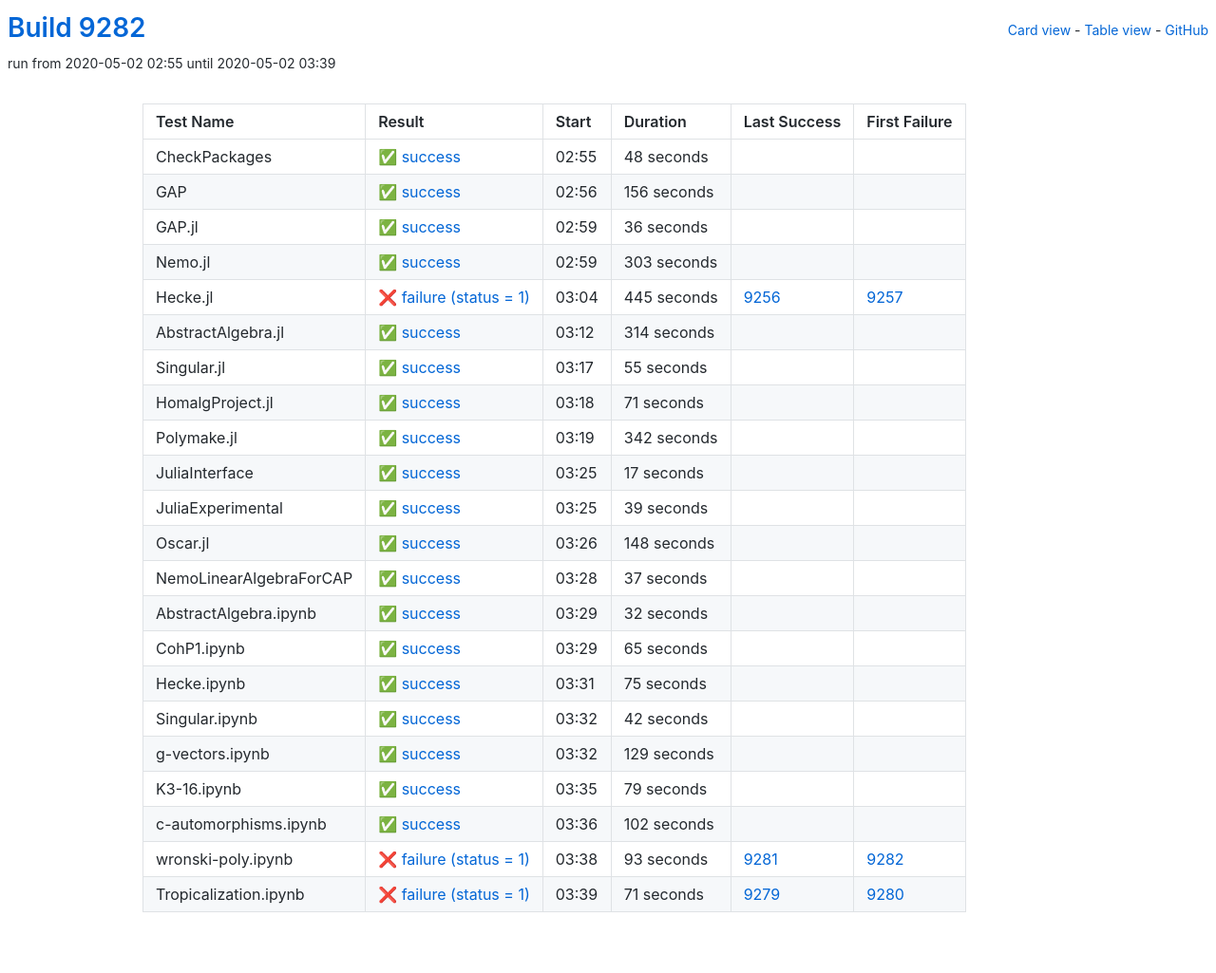
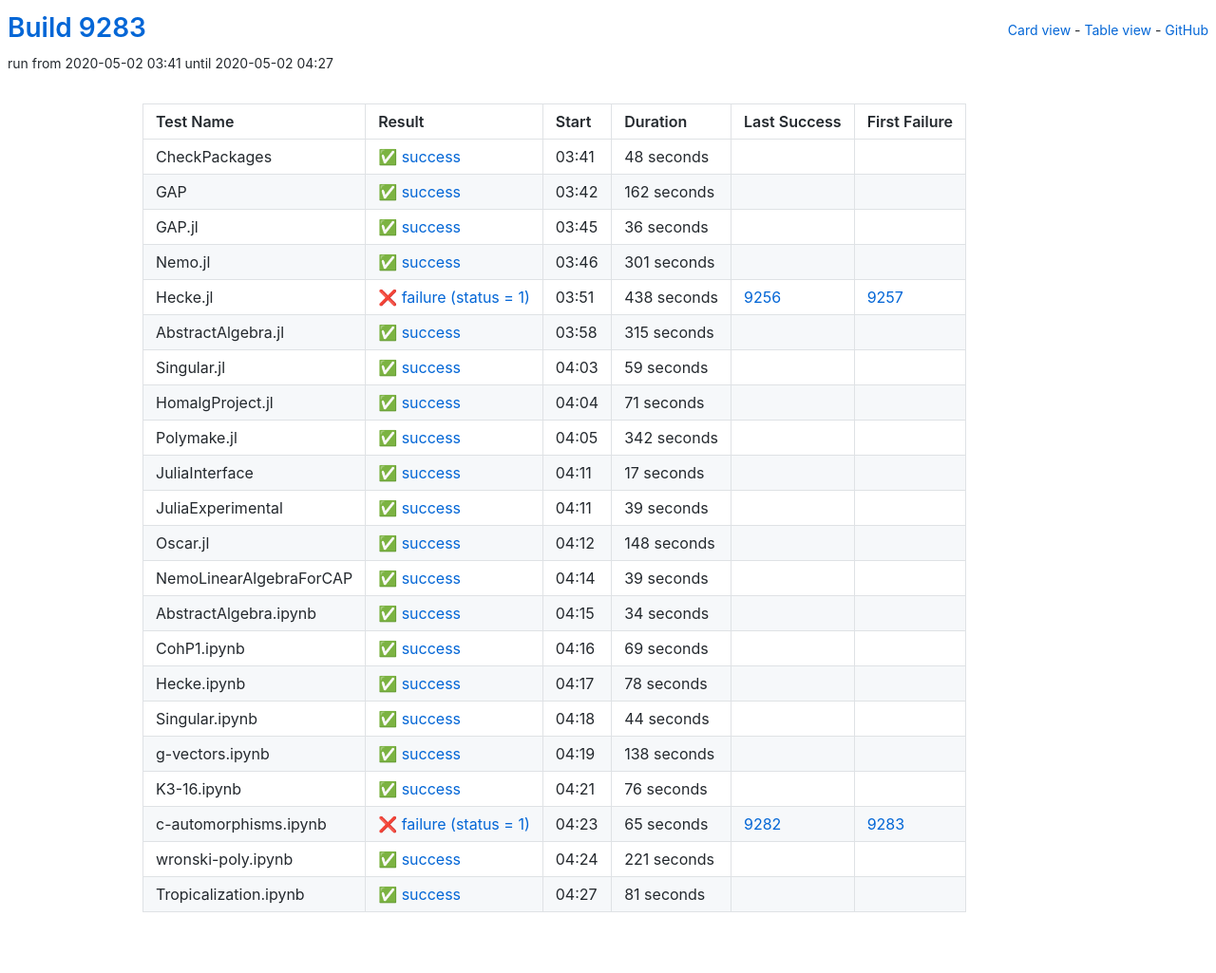
Before and after one commit to oscar-system/oscar-ci-status, a Jekyll site: the page built from table.html, in a window 1280 px wide. Shown: the whole page at 95% size. Built offline with Jekyll 4.4.1, drawn with Linux system fonts in a browser that asks for light colours.

Commit message:
Build 9283

```diff
--- a/_data/ci.yml
+++ b/_data/ci.yml
@@ -1,5 +1,5 @@
-build: 9282
-build_url: https://oscarci.mathematik.uni-kl.de/job/oscar/9282/
+build: 9283
+build_url: https://oscarci.mathematik.uni-kl.de/job/oscar/9283/
 job: oscar
 tests:
 - duration: 48
@@ -8,20 +8,20 @@ tests:
   first_failure_url: null
   last_success: false
   last_success_url: null
-  log: https://oscarci.mathematik.uni-kl.de/job/oscar/9282/artifact/logs/build-9282/CheckPackages.log
+  log: https://oscarci.mathematik.uni-kl.de/job/oscar/9283/artifact/logs/build-9283/CheckPackages.log
   name: CheckPackages
-  start: 2020-05-02 02:55
+  start: 2020-05-02 03:41
   status: success
   success: true
-- duration: 156
+- duration: 162
   exitcode: 0
   first_failure: false
   first_failure_url: null
   last_success: false
   last_success_url: null
-  log: https://oscarci.mathematik.uni-kl.de/job/oscar/9282/artifact/logs/build-9282/GAP.log
+  log: https://oscarci.mathematik.uni-kl.de/job/oscar/9283/artifact/logs/build-9283/GAP.log
   name: GAP
-  start: 2020-05-02 02:56
+  start: 2020-05-02 03:42
   status: success
   success: true
 - duration: 36
@@ -30,53 +30,53 @@ tests:
   first_failure_url: null
   last_success: false
   last_success_url: null
-  log: https://oscarci.mathematik.uni-kl.de/job/oscar/9282/artifact/logs/build-9282/GAP.jl.log
+  log: https://oscarci.mathematik.uni-kl.de/job/oscar/9283/artifact/logs/build-9283/GAP.jl.log
   name: GAP.jl
-  start: 2020-05-02 02:59
+  start: 2020-05-02 03:45
   status: success
   success: true
-- duration: 303
+- duration: 301
   exitcode: 0
   first_failure: false
   first_failure_url: null
   last_success: false
   last_success_url: null
-  log: https://oscarci.mathematik.uni-kl.de/job/oscar/9282/artifact/logs/build-9282/Nemo.jl.log
+  log: https://oscarci.mathematik.uni-kl.de/job/oscar/9283/artifact/logs/build-9283/Nemo.jl.log
   name: Nemo.jl
-  start: 2020-05-02 02:59
+  start: 2020-05-02 03:46
   status: success
   success: true
-- duration: 445
+- duration: 438
   exitcode: 1
   first_failure: 9257
   first_failure_url: https://oscarci.mathematik.uni-kl.de/job/oscar/9257/
   last_success: 9256
   last_success_url: https://oscarci.mathematik.uni-kl.de/job/oscar/9256/
-  log: https://oscarci.mathematik.uni-kl.de/job/oscar/9282/artifact/logs/build-9282/Hecke.jl.log
+  log: https://oscarci.mathematik.uni-kl.de/job/oscar/9283/artifact/logs/build-9283/Hecke.jl.log
   name: Hecke.jl
-  start: 2020-05-02 03:04
+  start: 2020-05-02 03:51
   status: failure
   success: false
-- duration: 314
+- duration: 315
   exitcode: 0
   first_failure: false
   first_failure_url: null
   last_success: false
   last_success_url: null
-  log: https://oscarci.mathematik.uni-kl.de/job/oscar/9282/artifact/logs/build-9282/AbstractAlgebra.jl.log
+  log: https://oscarci.mathematik.uni-kl.de/job/oscar/9283/artifact/logs/build-9283/AbstractAlgebra.jl.log
   name: AbstractAlgebra.jl
-  start: 2020-05-02 03:12
+  start: 2020-05-02 03:58
   status: success
   success: true
-- duration: 55
+- duration: 59
   exitcode: 0
   first_failure: false
   first_failure_url: null
   last_success: false
   last_success_url: null
-  log: https://oscarci.mathematik.uni-kl.de/job/oscar/9282/artifact/logs/build-9282/Singular.jl.log
+  log: https://oscarci.mathematik.uni-kl.de/job/oscar/9283/artifact/logs/build-9283/Singular.jl.log
   name: Singular.jl
-  start: 2020-05-02 03:17
+  start: 2020-05-02 04:03
   status: success
   success: true
 - duration: 71
@@ -85,9 +85,9 @@ tests:
   first_failure_url: null
   last_success: false
   last_success_url: null
-  log: https://oscarci.mathematik.uni-kl.de/job/oscar/9282/artifact/logs/build-9282/HomalgProject.jl.log
+  log: https://oscarci.mathematik.uni-kl.de/job/oscar/9283/artifact/logs/build-9283/HomalgProject.jl.log
   name: HomalgProject.jl
-  start: 2020-05-02 03:18
+  start: 2020-05-02 04:04
   status: success
   success: true
 - duration: 342
@@ -96,9 +96,9 @@ tests:
   first_failure_url: null
   last_success: false
   last_success_url: null
-  log: https://oscarci.mathematik.uni-kl.de/job/oscar/9282/artifact/logs/build-9282/Polymake.jl.log
+  log: https://oscarci.mathematik.uni-kl.de/job/oscar/9283/artifact/logs/build-9283/Polymake.jl.log
   name: Polymake.jl
-  start: 2020-05-02 03:19
+  start: 2020-05-02 04:05
   status: success
   success: true
 - duration: 17
@@ -107,9 +107,9 @@ tests:
   first_failure_url: null
   last_success: false
   last_success_url: null
-  log: https://oscarci.mathematik.uni-kl.de/job/oscar/9282/artifact/logs/build-9282/JuliaInterface.log
+  log: https://oscarci.mathematik.uni-kl.de/job/oscar/9283/artifact/logs/build-9283/JuliaInterface.log
   name: JuliaInterface
-  start: 2020-05-02 03:25
+  start: 2020-05-02 04:11
   status: success
   success: true
 - duration: 39
@@ -118,9 +118,9 @@ tests:
   first_failure_url: null
   last_success: false
   last_success_url: null
-  log: https://oscarci.mathematik.uni-kl.de/job/oscar/9282/artifact/logs/build-9282/JuliaExperimental.log
+  log: https://oscarci.mathematik.uni-kl.de/job/oscar/9283/artifact/logs/build-9283/JuliaExperimental.log
   name: JuliaExperimental
-  start: 2020-05-02 03:25
+  start: 2020-05-02 04:11
   status: success
   success: true
 - duration: 148
@@ -129,118 +129,118 @@ tests:
   first_failure_url: null
   last_success: false
   last_success_url: null
-  log: https://oscarci.mathematik.uni-kl.de/job/oscar/9282/artifact/logs/build-9282/Oscar.jl.log
+  log: https://oscarci.mathematik.uni-kl.de/job/oscar/9283/artifact/logs/build-9283/Oscar.jl.log
   name: Oscar.jl
-  start: 2020-05-02 03:26
+  start: 2020-05-02 04:12
   status: success
   success: true
-- duration: 37
+- duration: 39
   exitcode: 0
   first_failure: false
   first_failure_url: null
   last_success: false
   last_success_url: null
-  log: https://oscarci.mathematik.uni-kl.de/job/oscar/9282/artifact/logs/build-9282/NemoLinearAlgebraForCAP.log
+  log: https://oscarci.mathematik.uni-kl.de/job/oscar/9283/artifact/logs/build-9283/NemoLinearAlgebraForCAP.log
   name: NemoLinearAlgebraForCAP
-  start: 2020-05-02 03:28
+  start: 2020-05-02 04:14
   status: success
   success: true
-- duration: 32
+- duration: 34
   exitcode: 0
   first_failure: false
   first_failure_url: null
   last_success: false
   last_success_url: null
-  log: https://oscarci.mathematik.uni-kl.de/job/oscar/9282/artifact/logs/build-9282/AbstractAlgebra.ipynb.log
+  log: https://oscarci.mathematik.uni-kl.de/job/oscar/9283/artifact/logs/build-9283/AbstractAlgebra.ipynb.log
   name: AbstractAlgebra.ipynb
-  start: 2020-05-02 03:29
+  start: 2020-05-02 04:15
   status: success
   success: true
-- duration: 65
+- duration: 69
   exitcode: 0
   first_failure: false
   first_failure_url: null
   last_success: false
   last_success_url: null
-  log: https://oscarci.mathematik.uni-kl.de/job/oscar/9282/artifact/logs/build-9282/CohP1.ipynb.log
+  log: https://oscarci.mathematik.uni-kl.de/job/oscar/9283/artifact/logs/build-9283/CohP1.ipynb.log
   name: CohP1.ipynb
-  start: 2020-05-02 03:29
+  start: 2020-05-02 04:16
   status: success
   success: true
-- duration: 75
+- duration: 78
   exitcode: 0
   first_failure: false
   first_failure_url: null
   last_success: false
   last_success_url: null
-  log: https://oscarci.mathematik.uni-kl.de/job/oscar/9282/artifact/logs/build-9282/Hecke.ipynb.log
+  log: https://oscarci.mathematik.uni-kl.de/job/oscar/9283/artifact/logs/build-9283/Hecke.ipynb.log
   name: Hecke.ipynb
-  start: 2020-05-02 03:31
+  start: 2020-05-02 04:17
   status: success
   success: true
-- duration: 42
+- duration: 44
   exitcode: 0
   first_failure: false
   first_failure_url: null
   last_success: false
   last_success_url: null
-  log: https://oscarci.mathematik.uni-kl.de/job/oscar/9282/artifact/logs/build-9282/Singular.ipynb.log
+  log: https://oscarci.mathematik.uni-kl.de/job/oscar/9283/artifact/logs/build-9283/Singular.ipynb.log
   name: Singular.ipynb
-  start: 2020-05-02 03:32
+  start: 2020-05-02 04:18
   status: success
   success: true
-- duration: 129
+- duration: 138
   exitcode: 0
   first_failure: false
   first_failure_url: null
   last_success: false
   last_success_url: null
-  log: https://oscarci.mathematik.uni-kl.de/job/oscar/9282/artifact/logs/build-9282/g-vectors.ipynb.log
+  log: https://oscarci.mathematik.uni-kl.de/job/oscar/9283/artifact/logs/build-9283/g-vectors.ipynb.log
   name: g-vectors.ipynb
-  start: 2020-05-02 03:32
+  start: 2020-05-02 04:19
   status: success
   success: true
-- duration: 79
+- duration: 76
   exitcode: 0
   first_failure: false
   first_failure_url: null
   last_success: false
   last_success_url: null
-  log: https://oscarci.mathematik.uni-kl.de/job/oscar/9282/artifact/logs/build-9282/K3-16.ipynb.log
+  log: https://oscarci.mathematik.uni-kl.de/job/oscar/9283/artifact/logs/build-9283/K3-16.ipynb.log
   name: K3-16.ipynb
-  start: 2020-05-02 03:35
+  start: 2020-05-02 04:21
   status: success
   success: true
-- duration: 102
+- duration: 65
+  exitcode: 1
+  first_failure: 9283
+  first_failure_url: https://oscarci.mathematik.uni-kl.de/job/oscar/9283/
+  last_success: 9282
+  last_success_url: https://oscarci.mathematik.uni-kl.de/job/oscar/9282/
+  log: https://oscarci.mathematik.uni-kl.de/job/oscar/9283/artifact/logs/build-9283/c-automorphisms.ipynb.log
+  name: c-automorphisms.ipynb
+  start: 2020-05-02 04:23
+  status: failure
+  success: false
+- duration: 221
   exitcode: 0
   first_failure: false
   first_failure_url: null
   last_success: false
   last_success_url: null
-  log: https://oscarci.mathematik.uni-kl.de/job/oscar/9282/artifact/logs/build-9282/c-automorphisms.ipynb.log
-  name: c-automorphisms.ipynb
-  start: 2020-05-02 03:36
+  log: https://oscarci.mathematik.uni-kl.de/job/oscar/9283/artifact/logs/build-9283/wronski-poly.ipynb.log
+  name: wronski-poly.ipynb
+  start: 2020-05-02 04:24
   status: success
   success: true
-- duration: 93
-  exitcode: 1
-  first_failure: 9282
-  first_failure_url: https://oscarci.mathematik.uni-kl.de/job/oscar/9282/
-  last_success: 9281
-  last_success_url: https://oscarci.mathematik.uni-kl.de/job/oscar/9281/
-  log: https://oscarci.mathematik.uni-kl.de/job/oscar/9282/artifact/logs/build-9282/wronski-poly.ipynb.log
-  name: wronski-poly.ipynb
-  start: 2020-05-02 03:38
-  status: failure
-  success: false
-- duration: 71
-  exitcode: 1
-  first_failure: 9280
-  first_failure_url: https://oscarci.mathematik.uni-kl.de/job/oscar/9280/
-  last_success: 9279
-  last_success_url: https://oscarci.mathematik.uni-kl.de/job/oscar/9279/
-  log: https://oscarci.mathematik.uni-kl.de/job/oscar/9282/artifact/logs/build-9282/Tropicalization.ipynb.log
+- duration: 81
+  exitcode: 0
+  first_failure: false
+  first_failure_url: null
+  last_success: false
+  last_success_url: null
+  log: https://oscarci.mathematik.uni-kl.de/job/oscar/9283/artifact/logs/build-9283/Tropicalization.ipynb.log
   name: Tropicalization.ipynb
-  start: 2020-05-02 03:39
-  status: failure
-  success: false
+  start: 2020-05-02 04:27
+  status: success
+  success: true
```
Also changed, not shown: README.md.
